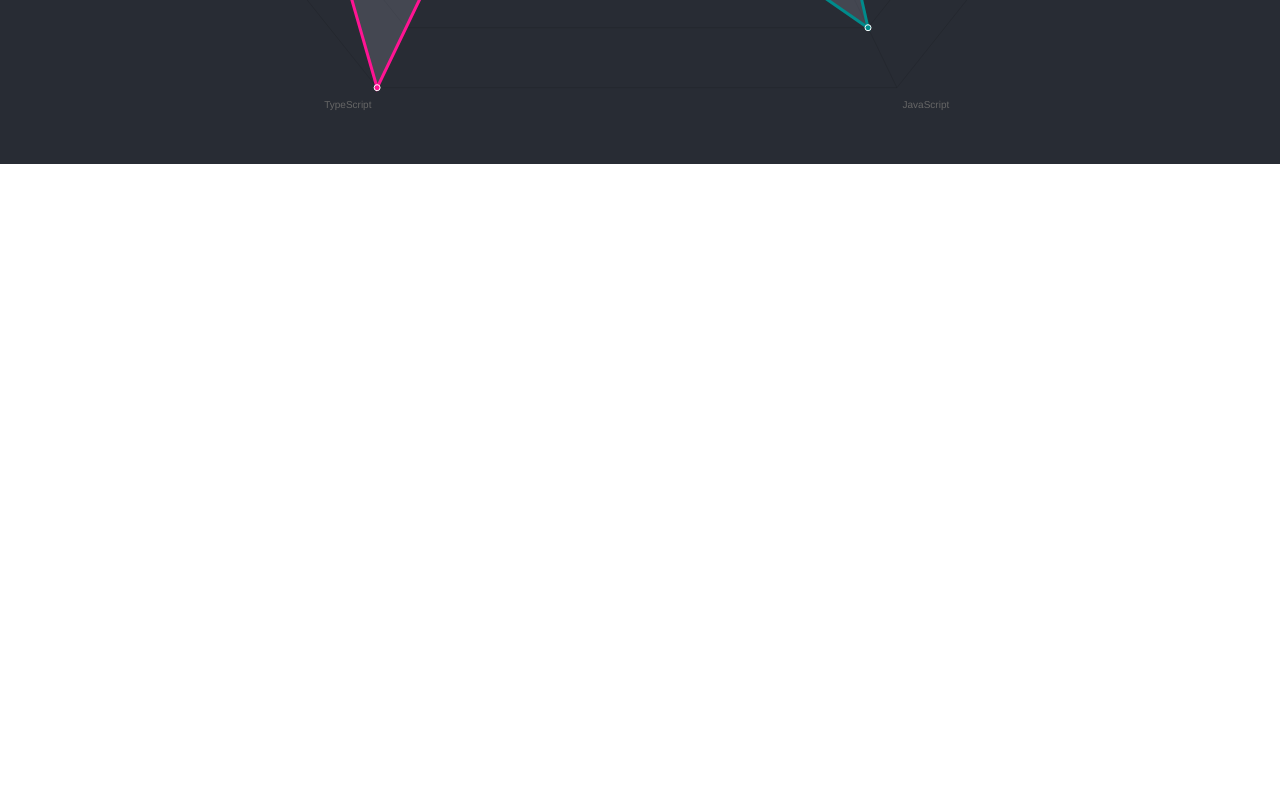
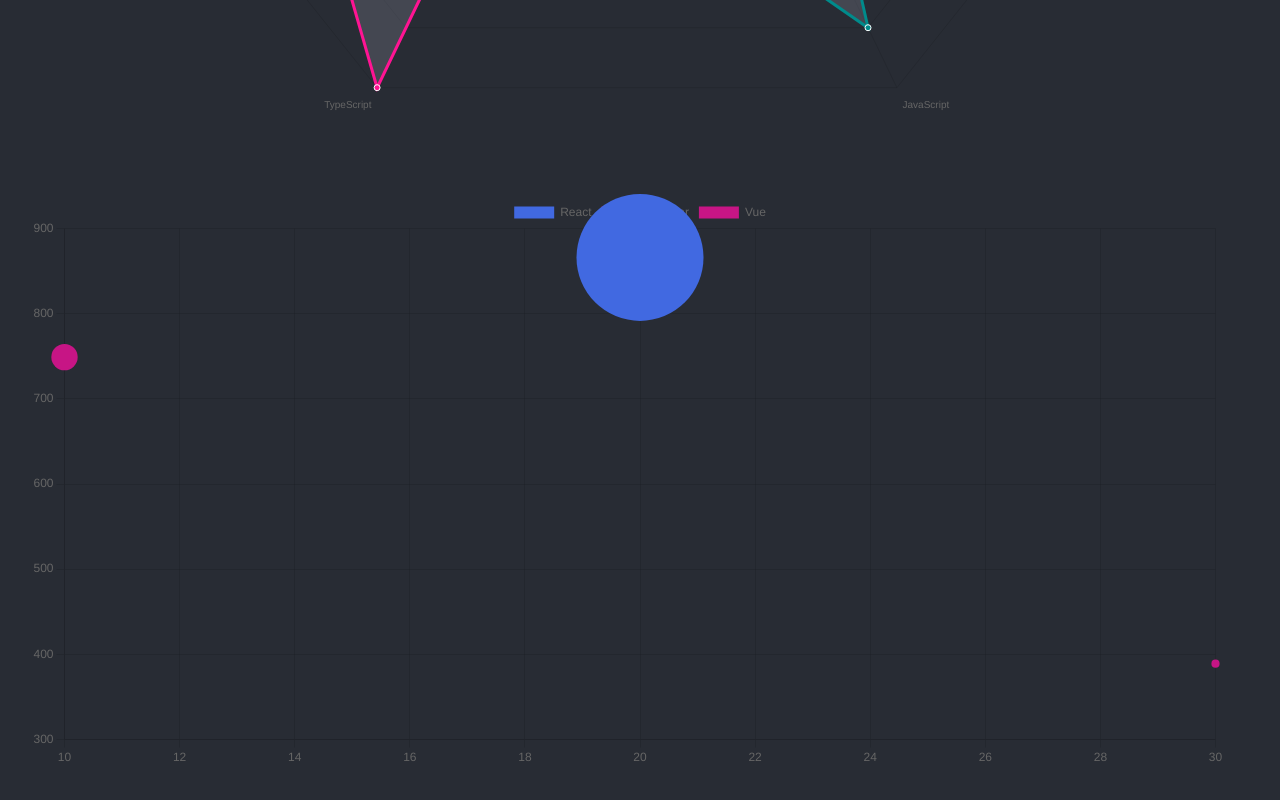
Before and after one commit to AKIRA-HONDA0803/React-Chartjs, a React (Create React App) app: page / in a window 1280 px wide. Shown: the part 5596-6396 px from the top of the page. Before the commit the page ends 5760 px from the top, so only its background shows below. Built offline with nearby package versions, Linux system fonts and the light colour scheme.

Commit message:
Bubble Plot

```diff
--- a/src/App.tsx
+++ b/src/App.tsx
@@ -17,6 +17,7 @@
 import PiePlot from './components/PiePlot';
 import BarPlot from './components/BarPlot';
 import RadarPlot from './components/RadarPlot';
+import BubblePlot from './components/BubblePlot';
 Chart.register(...registerables);
 
 function App() {
@@ -26,6 +27,7 @@
       <PiePlot />
       <BarPlot />
       <RadarPlot />
+      <BubblePlot />
     </div>
   );
 }
--- /dev/null
+++ b/src/components/BubblePlot.tsx
@@ -0,0 +1,74 @@
+import React from 'react';
+import { Bubble } from "react-chartjs-2";
+
+const data = {
+  labels: ["React", "", ""],
+  datasets: [
+    {
+      label: "React",
+      backgroundColor: "#4169e1",
+      borderColor: "transparent",
+      data: [{x:20,y:866,r:6350000 / 100000}],
+    },
+    {
+      label: "Angular",
+      backgroundColor: "#c71585",
+      borderColor: "transparent",
+      data: [{x:30,y:389,r:410000 / 100000}],
+    },
+    {
+      label: "Vue",
+      backgroundColor: "#c71585",
+      borderColor: "transparent",
+      data: [{x:10,y:749,r:1320000 / 100000}],
+    },
+  ],
+};
+
+const options = {
+  title: {
+    display: true,
+    fontSize: 18,
+    text: "NPM downloads comparison (global)",
+  },
+  scales: {
+    yAxes: [
+      {
+        scaleLabel: {
+          display: true,
+          labelString: "Number of job offer in LinkedIn (Japan)",
+          fontSize: 18,
+        },
+        ticks: {
+          min: 0,
+          max: 1300,
+          fontSize: 14,
+        },
+      },
+    ],
+    xAxes: [
+      {
+        scaleLabel: {
+          display: true,
+          labelString: "Number of job offer in LinkedIn (Japan)",
+          fontSize: 18,
+        },
+        ticks: {
+          min: 5,
+          max: 35,
+          fontSize: 14,
+        },
+      },
+    ],
+  },
+};
+
+const BubblePlot: React.FC = () => {
+  return (
+    <div>
+      <Bubble data={data} options={options} />
+    </div>
+  )
+}
+
+export default BubblePlot;
```
